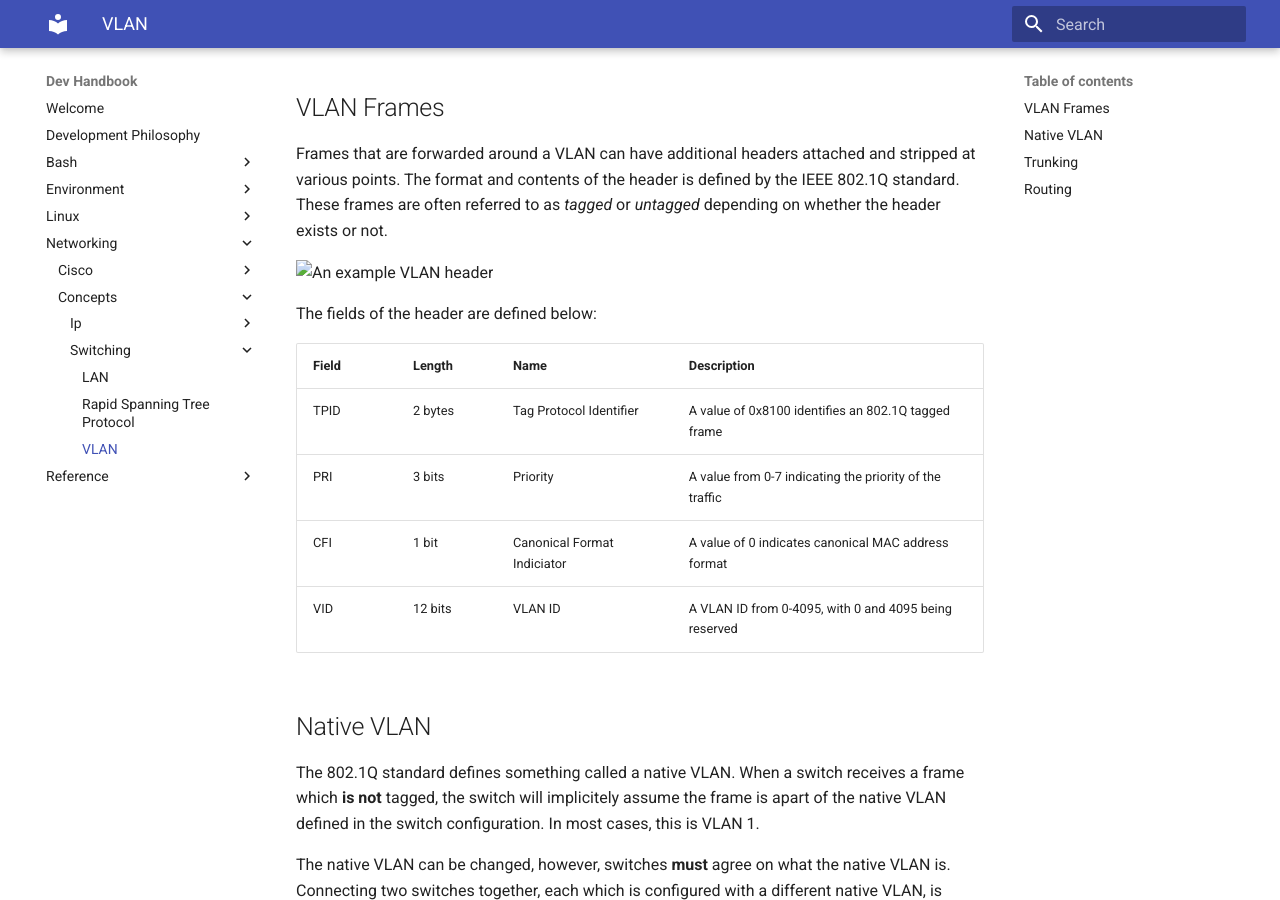
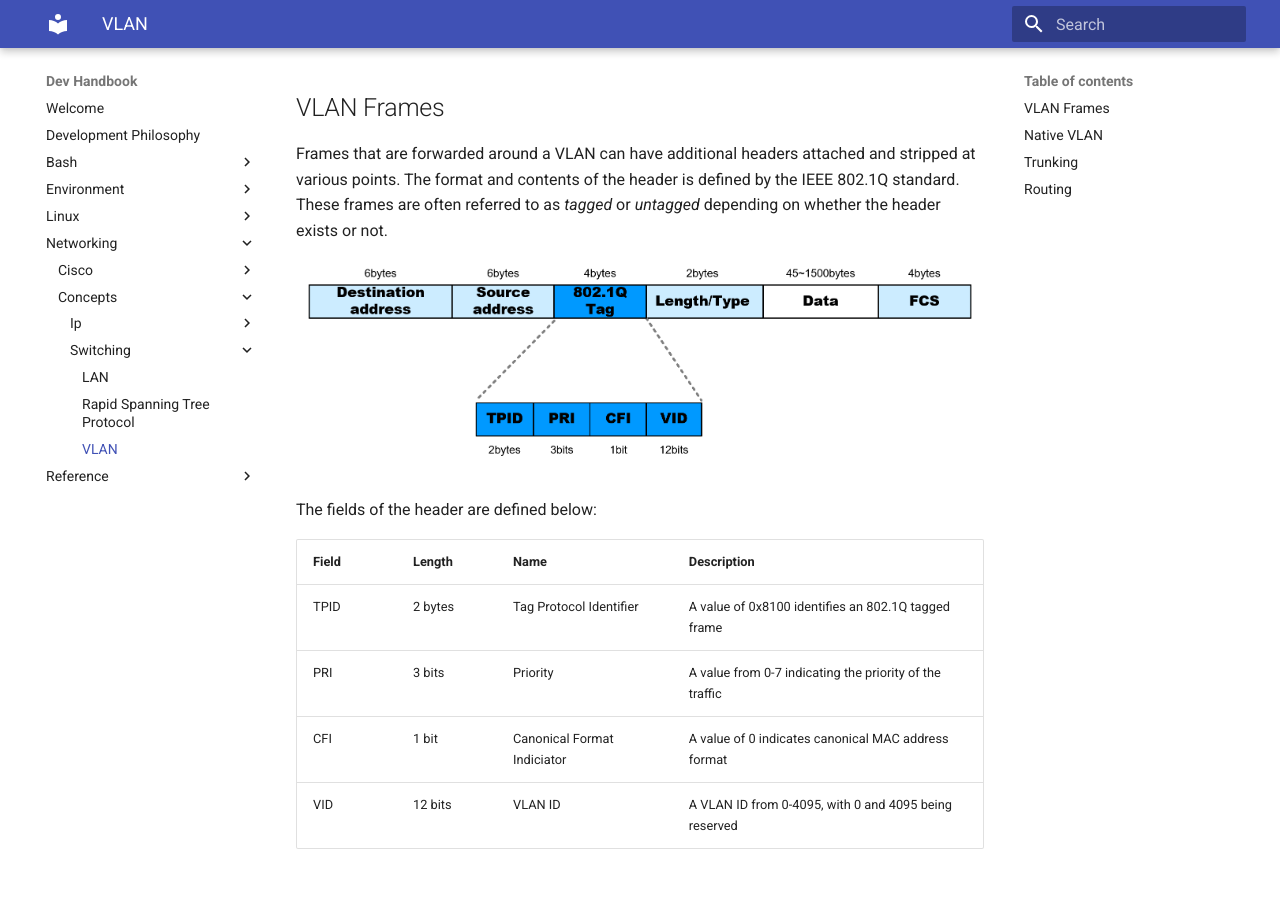
Before and after one commit to jmgilman/dev, an MkDocs documentation site: the page built from docs/networking/concepts/switching/vlan.md, in a window 1280 px wide and 900 px high, scrolled down 475 px. Built offline with MkDocs 1.6.1 and Material for MkDocs 9.7.7, drawn with Linux system fonts in a browser that asks for light colours.

Commit message:
fix: fixes broken VLAN image link

```diff
--- a/docs/networking/concepts/switching/vlan.md
+++ b/docs/networking/concepts/switching/vlan.md
@@ -23,7 +23,7 @@ stripped at various points. The format and contents of the header is defined by
 the IEEE 802.1Q standard. These frames are often referred to as *tagged* or
 *untagged* depending on whether the header exists or not.
 
-![An example VLAN header](static/images/vlan_header.png)
+![An example VLAN header](../../../static/images/vlan_header.png)
 
 The fields of the header are defined below:
 
```
